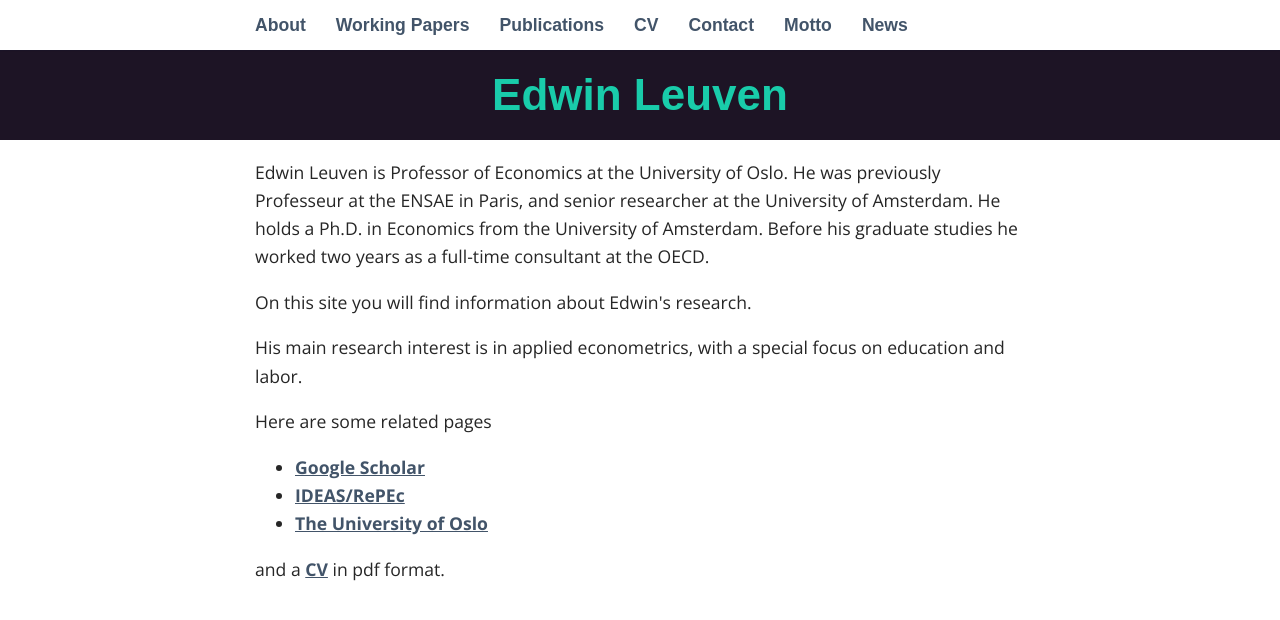
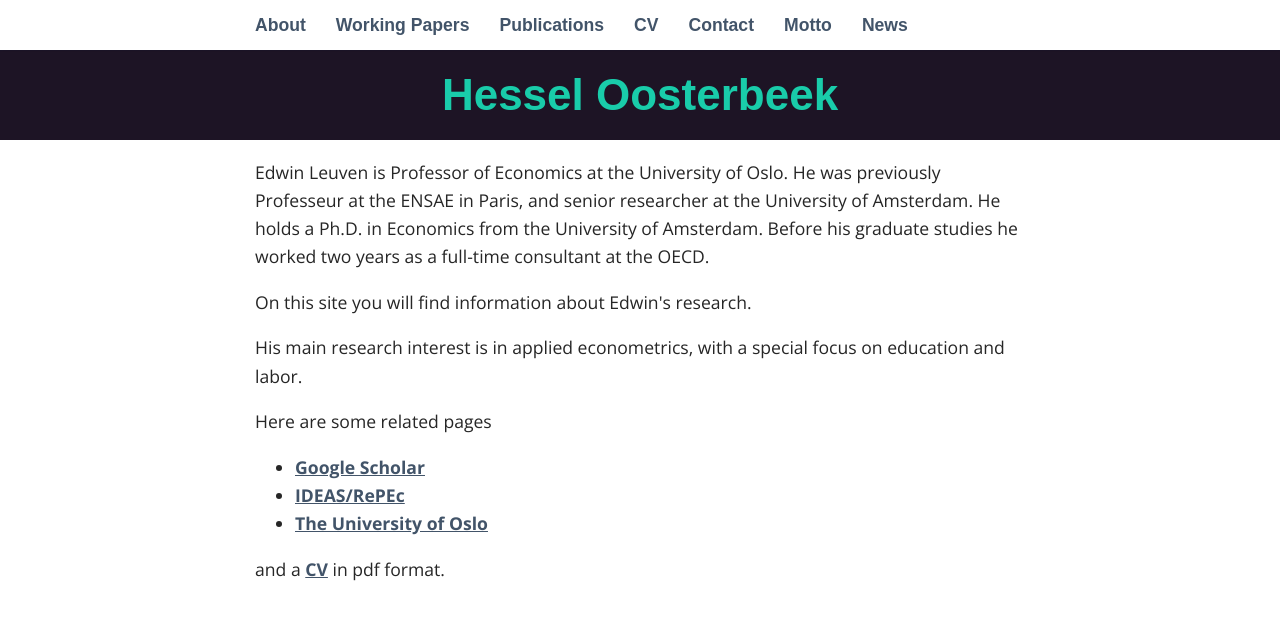
Before and after one commit to oosterbeek/www, a Jekyll site: the page built from index.html, in a window 1280 px wide. Shown: the top 620 px of the page. Built offline with Jekyll 4.4.1, drawn with Linux system fonts in a browser that asks for light colours; some web fonts are replaced.

Commit message:
change name

```diff
--- a/_config.yml
+++ b/_config.yml
@@ -13,13 +13,13 @@
 # you will see them accessed via {{ site.title }}, {{ site.email }}, and so on.
 # You can create any custom variable you would like, and they will be accessible
 # in the templates via {{ site.myvariable }}.
-title: Edwin Leuven
-name: Edwin Leuven
-email: edwin.leuven@econ.uio.no
+title: Hessel Oosterbeek
+name: Hessel Oosterbeek
+email: h.oosterbeek@uva.nl
 description: > # this means to ignore newlines until "baseurl:"
-  Edwin Leuven's academic web site. Come here for a your fix of empirics...
+  Hessel Oosterbeek's academic web site
 baseurl: "" # the subpath of your site, e.g. /blog
-url: "http://eleuven.github.io" # the base hostname & protocol for your site, e.g. http://example.com
+url: "http://oosterbeek.github.io/www" # the base hostname & protocol for your site, e.g. http://example.com
 
 # Build Settings
 sass:
```
